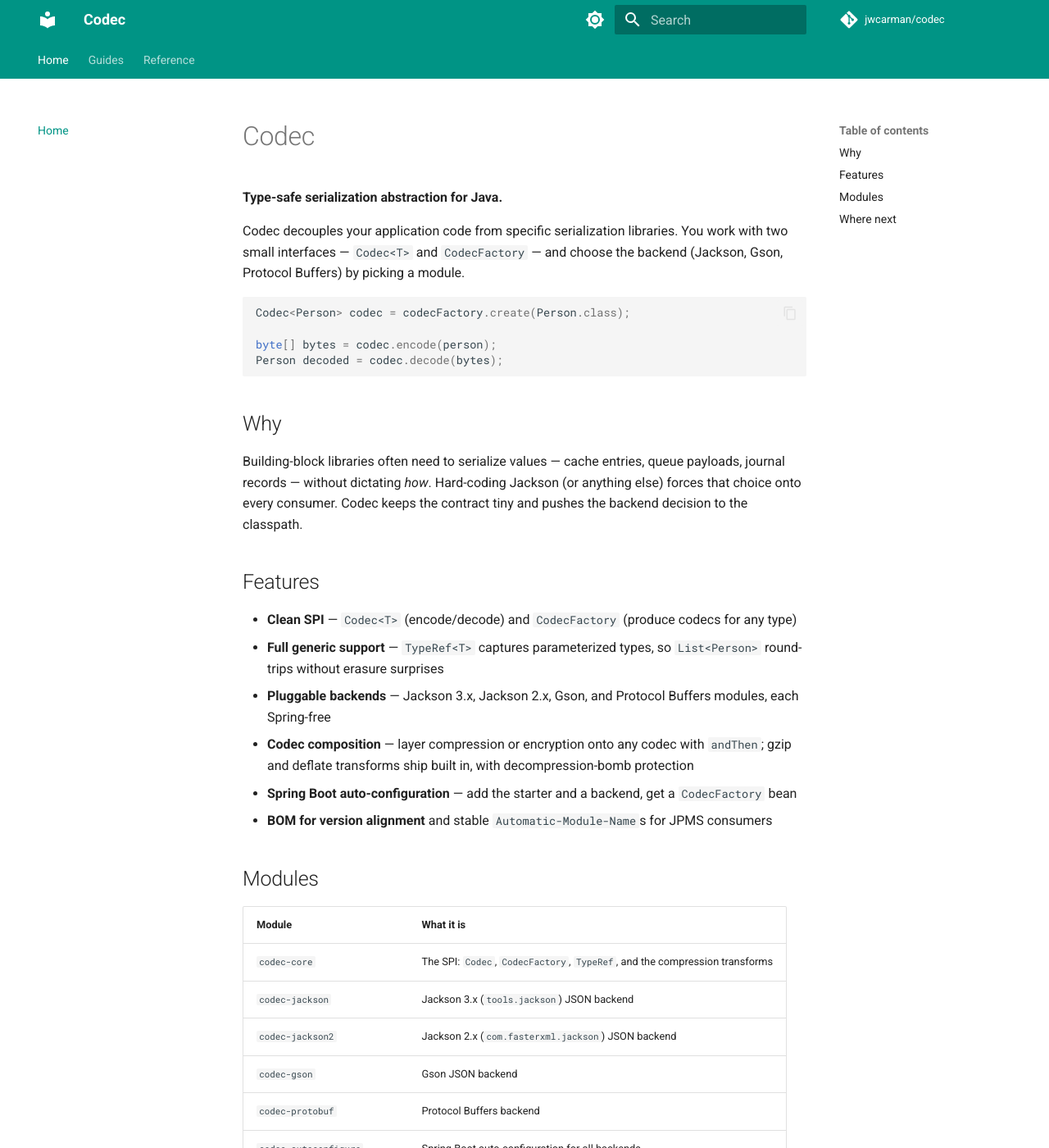
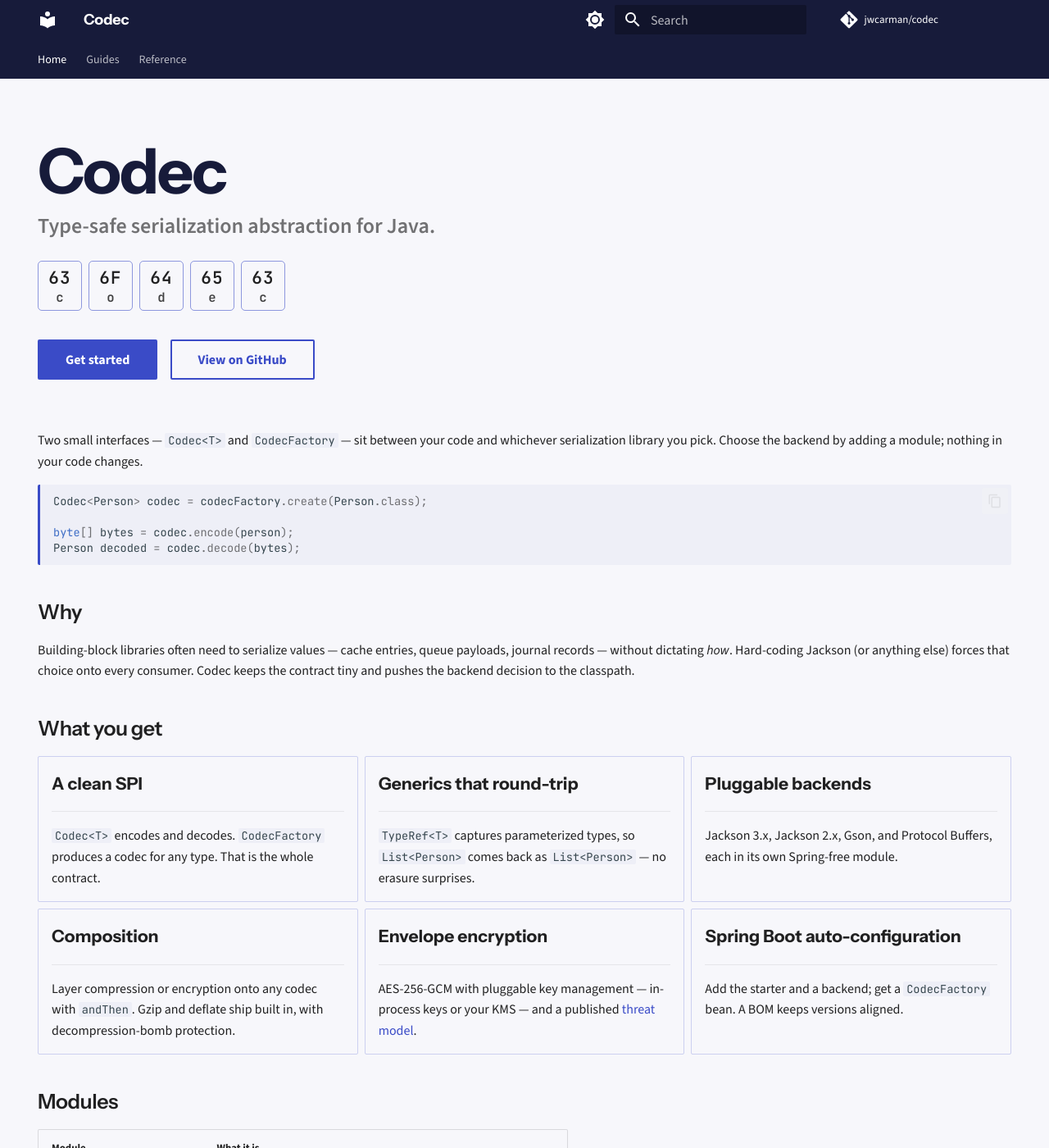
Before and after one commit to jwcarman/codec, an MkDocs documentation site: the page built from docs/index.md, in a window 1280 px wide and 1400 px high. Shown: the whole window at 82% size. Built offline with MkDocs 1.6.1 and Material for MkDocs 9.7.7, drawn with Linux system fonts in a browser that asks for light colours; comment, search, counter and statistics services are not loaded; some of the changed text lies outside the part shown.

Commit message:
Give the docs site the jwcarman theme
A portable Material for MkDocs theme, built on codec first: Ink header
in both schemes, Cobalt for links and actions, amber Signal rationed to
the hex tape's write head, focus rings and dark-mode link hover; Paper
and Slate page grounds. Instrument Sans for display, Source Sans 3 for
body, JetBrains Mono for code.

The landing page gets a hero with the signature element: the project's
name rendered as its bytes (63 6F 64 65 63), swept once on load by a
write head that lights nothing at rest; static under reduced-motion.
Feature cards replace the bullet list; guide pages inherit the tokens
unchanged.

Portable to the other jwcarman sites by copying the stylesheet and
hex-tape.js, pasting the theme block into mkdocs.yml, and writing a
hero with that project's name in data-word.

Co-Authored-By: Claude Opus 5 (1M context) <noreply@anthropic.com>
Claude-Session: https://claude.ai/code/session_0113Mch6xDHSFSC1sJQXjNy4

````diff
--- a/docs/index.md
+++ b/docs/index.md
@@ -1,10 +1,27 @@
+---
+hide:
+  - navigation
+  - toc
+---
+
+<div class="jw-hero" markdown>
+
 # Codec
 
-**Type-safe serialization abstraction for Java.**
+<p class="jw-hero__tagline">Type-safe serialization abstraction for Java.</p>
 
-Codec decouples your application code from specific serialization libraries. You
-work with two small interfaces — `Codec<T>` and `CodecFactory` — and choose the
-backend (Jackson, Gson, Protocol Buffers) by picking a module.
+<div class="jw-tape" data-word="codec" role="img" aria-label="The word codec, shown as its bytes: 63 6F 64 65 63"></div>
+
+<p class="jw-hero__actions">
+  <a class="md-button md-button--primary" href="guides/getting-started/">Get started</a>
+  <a class="md-button" href="https://github.com/jwcarman/codec">View on GitHub</a>
+</p>
+
+</div>
+
+Two small interfaces — `Codec<T>` and `CodecFactory` — sit between your code and
+whichever serialization library you pick. Choose the backend by adding a module;
+nothing in your code changes.
 
 ```java
 Codec<Person> codec = codecFactory.create(Person.class);
@@ -20,21 +37,53 @@ payloads, journal records — without dictating *how*. Hard-coding Jackson (or
 anything else) forces that choice onto every consumer. Codec keeps the contract
 tiny and pushes the backend decision to the classpath.
 
-## Features
+## What you get
 
-- **Clean SPI** — `Codec<T>` (encode/decode) and `CodecFactory` (produce codecs
-  for any type)
-- **Full generic support** — `TypeRef<T>` captures parameterized types, so
-  `List<Person>` round-trips without erasure surprises
-- **Pluggable backends** — Jackson 3.x, Jackson 2.x, Gson, and Protocol Buffers
-  modules, each Spring-free
-- **Codec composition** — layer compression or encryption onto any codec with
-  `andThen`; gzip and deflate transforms ship built in, with decompression-bomb
-  protection
-- **Spring Boot auto-configuration** — add the starter and a backend, get a
-  `CodecFactory` bean
-- **BOM for version alignment** and stable `Automatic-Module-Name`s for JPMS
-  consumers
+<div class="grid cards" markdown>
+
+-   **A clean SPI**
+
+    ---
+
+    `Codec<T>` encodes and decodes. `CodecFactory` produces a codec for any
+    type. That is the whole contract.
+
+-   **Generics that round-trip**
+
+    ---
+
+    `TypeRef<T>` captures parameterized types, so `List<Person>` comes back as
+    `List<Person>` — no erasure surprises.
+
+-   **Pluggable backends**
+
+    ---
+
+    Jackson 3.x, Jackson 2.x, Gson, and Protocol Buffers, each in its own
+    Spring-free module.
+
+-   **Composition**
+
+    ---
+
+    Layer compression or encryption onto any codec with `andThen`. Gzip and
+    deflate ship built in, with decompression-bomb protection.
+
+-   **Envelope encryption**
+
+    ---
+
+    AES-256-GCM with pluggable key management — in-process keys or your KMS —
+    and a published [threat model](guides/threat-model.md).
+
+-   **Spring Boot auto-configuration**
+
+    ---
+
+    Add the starter and a backend; get a `CodecFactory` bean. A BOM keeps
+    versions aligned.
+
+</div>
 
 ## Modules
 
@@ -45,6 +94,7 @@ tiny and pushes the backend decision to the classpath.
 | `codec-jackson2` | Jackson 2.x (`com.fasterxml.jackson`) JSON backend |
 | `codec-gson` | Gson JSON backend |
 | `codec-protobuf` | Protocol Buffers backend |
+| `codec-crypto` | AES-256-GCM envelope encryption with pluggable key management |
 | `codec-autoconfigure` | Spring Boot auto-configuration for all backends |
 | `codec-spring-boot-starter` | Starter bundling core + auto-configuration |
 | `codec-bom` | Bill of materials for version alignment |
@@ -54,4 +104,5 @@ tiny and pushes the backend decision to the classpath.
 - [Getting Started](guides/getting-started.md) — dependencies and first codec
 - [Codec Composition](guides/composition.md) — compression, encryption, and
   custom transforms
+- [Encryption](guides/encryption.md) — envelope encryption and key management
 - [Spring Boot](guides/spring-boot.md) — auto-configuration details
--- /dev/null
+++ b/docs/javascripts/hex-tape.js
@@ -0,0 +1,56 @@
+/*
+ * Renders each .jw-tape element as the bytes of its data-word: one cell per
+ * character showing the hex value with the character beneath. On load a
+ * write head sweeps the tape once, left to right, settling each cell from a
+ * placeholder to its value; the head is the only cell lit while it passes,
+ * and nothing stays lit afterwards. Under prefers-reduced-motion the tape
+ * renders settled with no sweep.
+ */
+(function () {
+  function render(tape) {
+    var word = tape.dataset.word || "";
+    if (!word) {
+      return;
+    }
+    var reduce = window.matchMedia("(prefers-reduced-motion: reduce)").matches;
+    var step = 120;
+    tape.textContent = "";
+    Array.from(word).forEach(function (ch, i) {
+      var hex = ch.codePointAt(0).toString(16).toUpperCase().padStart(2, "0");
+      var cell = document.createElement("span");
+      cell.className = "jw-tape__cell";
+      var value = document.createElement("b");
+      var label = document.createElement("i");
+      label.textContent = ch;
+      cell.appendChild(value);
+      cell.appendChild(label);
+      tape.appendChild(cell);
+      var settle = function () {
+        value.textContent = hex;
+        cell.classList.add("is-set");
+      };
+      if (reduce) {
+        settle();
+      } else {
+        value.textContent = "··";
+        setTimeout(function () {
+          cell.classList.add("is-head");
+          settle();
+        }, 300 + i * step);
+        setTimeout(function () {
+          cell.classList.remove("is-head");
+        }, 300 + (i + 1) * step);
+      }
+    });
+  }
+
+  function init() {
+    document.querySelectorAll(".jw-tape").forEach(render);
+  }
+
+  if (typeof document$ !== "undefined") {
+    document$.subscribe(init);
+  } else {
+    document.addEventListener("DOMContentLoaded", init);
+  }
+})();
--- /dev/null
+++ b/docs/stylesheets/jwcarman.css
@@ -0,0 +1,263 @@
+/*
+ * jwcarman docs theme — shared across the jwcarman OSS documentation sites.
+ *
+ * Tokens: Ink (header, dark ground), Cobalt (links, actions), Signal (amber —
+ * rationed to the hex tape's write head while it sweeps, focus rings and
+ * dark-mode link hover), Paper and Slate (light and dark page grounds).
+ *
+ * Portable by construction: copy this file and hex-tape.js, paste the theme
+ * block into mkdocs.yml, and give the landing page a .jw-hero with a .jw-tape
+ * carrying the project's name in data-word.
+ */
+
+@import url("https://fonts.googleapis.com/css2?family=Instrument+Sans:wght@600;700&family=Source+Sans+3:wght@400;600&family=JetBrains+Mono:wght@400;600&display=swap");
+
+:root {
+  --jw-ink: #171b3a;
+  --jw-ink-light: #2a2f5a;
+  --jw-ink-dark: #0b0e1f;
+  --jw-cobalt: #3a4bc7;
+  --jw-cobalt-deep: #2c3a9e;
+  --jw-cobalt-soft: #9aa6f0;
+  --jw-signal: #f2a93b;
+  --jw-paper: #f7f7fb;
+  --jw-slate: #0f1226;
+  --jw-slate-raised: #161a38;
+  --jw-display: "Instrument Sans", "Source Sans 3", system-ui, sans-serif;
+}
+
+/* ---------- Material palette hooks ---------- */
+
+[data-md-color-scheme="default"] {
+  --md-primary-fg-color: var(--jw-ink);
+  --md-primary-fg-color--light: var(--jw-ink-light);
+  --md-primary-fg-color--dark: var(--jw-ink-dark);
+  --md-accent-fg-color: var(--jw-cobalt);
+  --md-accent-fg-color--transparent: rgba(58, 75, 199, 0.1);
+  --md-typeset-a-color: var(--jw-cobalt);
+  --md-default-bg-color: var(--jw-paper);
+  --md-code-bg-color: #eeeff7;
+  --md-code-hl-color: rgba(242, 169, 59, 0.25);
+}
+
+[data-md-color-scheme="slate"] {
+  --md-hue: 232;
+  --md-primary-fg-color: var(--jw-ink);
+  --md-primary-fg-color--light: var(--jw-ink-light);
+  --md-primary-fg-color--dark: var(--jw-ink-dark);
+  --md-accent-fg-color: var(--jw-signal);
+  --md-accent-fg-color--transparent: rgba(242, 169, 59, 0.12);
+  --md-typeset-a-color: var(--jw-cobalt-soft);
+  --md-default-bg-color: var(--jw-slate);
+  --md-code-bg-color: var(--jw-slate-raised);
+  --md-code-hl-color: rgba(242, 169, 59, 0.2);
+}
+
+/* ---------- Header and tabs ---------- */
+
+.md-header,
+.md-tabs {
+  background-color: var(--jw-ink);
+}
+
+.md-header__title {
+  font-family: var(--jw-display);
+  font-weight: 700;
+  letter-spacing: -0.01em;
+}
+
+.md-tabs__link--active {
+  font-weight: 600;
+}
+
+/* ---------- Typography ---------- */
+
+.md-typeset h1,
+.md-typeset h2 {
+  font-family: var(--jw-display);
+  letter-spacing: -0.02em;
+}
+
+.md-typeset h1 {
+  font-weight: 700;
+  color: var(--jw-ink);
+}
+
+[data-md-color-scheme="slate"] .md-typeset h1 {
+  color: #fff;
+}
+
+.md-typeset h2 {
+  font-weight: 600;
+}
+
+.md-typeset pre > code {
+  border-left: 3px solid var(--jw-cobalt);
+}
+
+[data-md-color-scheme="slate"] .md-typeset a:hover {
+  color: var(--jw-signal);
+}
+
+:focus-visible {
+  outline: 2px solid var(--jw-signal);
+  outline-offset: 2px;
+}
+
+/* ---------- Buttons ---------- */
+
+.md-typeset .md-button--primary {
+  background-color: var(--jw-cobalt);
+  border-color: var(--jw-cobalt);
+  color: #fff;
+}
+
+.md-typeset .md-button--primary:hover,
+.md-typeset .md-button--primary:focus {
+  background-color: var(--jw-cobalt-deep);
+  border-color: var(--jw-cobalt-deep);
+  color: #fff;
+}
+
+.md-typeset .md-button:not(.md-button--primary) {
+  border-color: var(--jw-cobalt);
+  color: var(--jw-cobalt);
+}
+
+[data-md-color-scheme="slate"] .md-typeset .md-button:not(.md-button--primary) {
+  border-color: var(--jw-cobalt-soft);
+  color: var(--jw-cobalt-soft);
+}
+
+.md-typeset .md-button:not(.md-button--primary):hover,
+.md-typeset .md-button:not(.md-button--primary):focus {
+  background-color: var(--md-accent-fg-color--transparent);
+  border-color: var(--md-accent-fg-color);
+  color: var(--md-accent-fg-color);
+}
+
+/* ---------- Landing page hero ---------- */
+
+.jw-hero {
+  max-width: 46rem;
+  padding: 1.25rem 0 0.75rem;
+}
+
+.md-typeset .jw-hero h1 {
+  margin: 0 0 0.35rem;
+  font-size: clamp(2.6rem, 6vw, 4.2rem);
+  line-height: 1;
+  letter-spacing: -0.03em;
+}
+
+.md-typeset .jw-hero__tagline {
+  margin: 0;
+  font-size: 1.3rem;
+  font-weight: 600;
+  color: var(--md-default-fg-color--light);
+}
+
+.md-typeset .jw-hero__actions {
+  margin: 0.25rem 0 1.5rem;
+}
+
+.md-typeset .jw-hero__actions .md-button {
+  margin: 0.35rem 0.6rem 0 0;
+}
+
+/* ---------- The hex tape: the project's name as its bytes ---------- */
+
+.jw-tape {
+  display: flex;
+  flex-wrap: wrap;
+  gap: 0.4rem;
+  margin: 1.1rem 0 1.4rem;
+  font-family: var(--md-code-font-family);
+}
+
+.jw-tape__cell {
+  display: flex;
+  flex-direction: column;
+  align-items: center;
+  min-width: 2.7rem;
+  padding: 0.4rem 0.5rem 0.3rem;
+  border: 1px solid rgba(23, 27, 58, 0.25);
+  border-radius: 0.25rem;
+  line-height: 1.1;
+  color: var(--md-default-fg-color);
+  transition:
+    border-color 0.35s ease,
+    background-color 0.35s ease,
+    color 0.35s ease;
+}
+
+[data-md-color-scheme="slate"] .jw-tape__cell {
+  border-color: rgba(255, 255, 255, 0.22);
+}
+
+.jw-tape__cell b {
+  font-size: 1.05rem;
+  font-weight: 600;
+  letter-spacing: 0.05em;
+}
+
+.jw-tape__cell i {
+  margin-top: 0.2rem;
+  font-size: 0.78rem;
+  font-style: normal;
+  font-weight: 600;
+  opacity: 0.85;
+}
+
+.jw-tape__cell.is-set {
+  border-color: rgba(58, 75, 199, 0.55);
+}
+
+/* The write head: lit only while it passes, never at rest. */
+.jw-tape__cell.is-head {
+  background-color: var(--jw-signal);
+  border-color: var(--jw-signal);
+  color: var(--jw-ink);
+  transition: none;
+}
+
+.jw-tape__cell.is-head i {
+  opacity: 0.9;
+}
+
+@media (prefers-reduced-motion: reduce) {
+  .jw-tape__cell {
+    transition: none;
+  }
+}
+
+/* ---------- Feature cards ---------- */
+
+.md-typeset .grid.cards > ul > li {
+  border-color: rgba(58, 75, 199, 0.22);
+  transition: border-color 0.2s ease;
+}
+
+.md-typeset .grid.cards > ul > li:hover {
+  border-color: var(--jw-cobalt);
+}
+
+[data-md-color-scheme="slate"] .md-typeset .grid.cards > ul > li {
+  background-color: var(--jw-slate-raised);
+  border-color: rgba(154, 166, 240, 0.2);
+  transition:
+    border-color 0.2s ease,
+    background-color 0.2s ease;
+}
+
+/* Scheme-scoped so it outranks the scheme-scoped resting rule above. */
+[data-md-color-scheme="slate"] .md-typeset .grid.cards > ul > li:hover {
+  background-color: #1b2046;
+  border-color: var(--jw-cobalt-soft);
+}
+
+.md-typeset .grid.cards > ul > li > p:first-child {
+  font-family: var(--jw-display);
+  font-size: 1.05rem;
+  font-weight: 600;
+}
--- a/mkdocs.yml
+++ b/mkdocs.yml
@@ -33,18 +33,21 @@ theme:
   palette:
     - media: "(prefers-color-scheme: light)"
       scheme: default
-      primary: teal
-      accent: deep orange
+      primary: custom
+      accent: custom
       toggle:
         icon: material/brightness-7
         name: Switch to dark mode
     - media: "(prefers-color-scheme: dark)"
       scheme: slate
-      primary: teal
-      accent: deep orange
+      primary: custom
+      accent: custom
       toggle:
         icon: material/brightness-4
         name: Switch to light mode
+  font:
+    text: Source Sans 3
+    code: JetBrains Mono
   features:
     - navigation.tabs
     - navigation.top
@@ -56,12 +59,19 @@ theme:
 markdown_extensions:
   - admonition
   - attr_list
+  - md_in_html
   - toc:
       permalink: true
   - pymdownx.details
   - pymdownx.highlight
   - pymdownx.inlinehilite
   - pymdownx.superfences
+
+extra_css:
+  - stylesheets/jwcarman.css
+
+extra_javascript:
+  - javascripts/hex-tape.js
 
 nav:
   - Home: index.md
````
